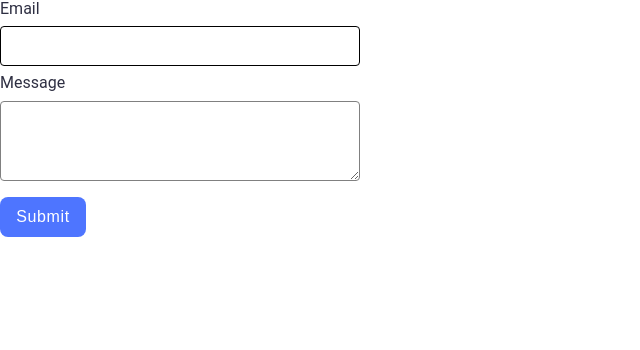
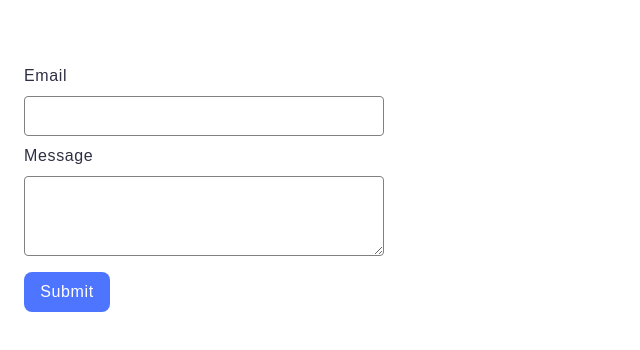
Before and after one commit to ValeriiaSeliverstova/goit-advancedjs-hw-01, a plain HTML site: page 2-form.html in a window 1280 px wide. Shown: the whole page, without its empty margins (0-640 px from the left). Drawn offline with nearby package versions, Linux system fonts and the light colour scheme.

Commit message:
Deploying to gh-pages from @ ValeriiaSeliverstova/goit-advancedjs-hw-01@0cf7e07ab95ca952495c6b1b6743890158497c59 🚀

```diff
--- a/2-form.html
+++ b/2-form.html
@@ -10,8 +10,8 @@
       href="https://cdnjs.cloudflare.com/ajax/libs/normalize/8.0.1/normalize.min.css"
     />
     <script type="module" crossorigin src="/goit-advancedjs-hw-01/2-form.js"></script>
-    <link rel="modulepreload" crossorigin href="/goit-advancedjs-hw-01/assets/styles-kamRMBOz.js">
-    <link rel="stylesheet" crossorigin href="/goit-advancedjs-hw-01/assets/styles-sGk1SE3o.css">
+    <link rel="modulepreload" crossorigin href="/goit-advancedjs-hw-01/assets/styles-CXc8u27R.js">
+    <link rel="stylesheet" crossorigin href="/goit-advancedjs-hw-01/assets/styles-C4KeoJ2K.css">
   </head>
   <body>
     <form class="feedback-form" autocomplete="off">
--- a/2-form.js
+++ b/2-form.js
@@ -1,2 +1,2 @@
-import"./assets/styles-kamRMBOz.js";let e={email:"",message:""};const m=(a,r)=>{try{localStorage.setItem(a,JSON.stringify(r))}catch(l){console.log(l)}},o=a=>{try{return JSON.parse(localStorage.getItem(a))}catch(r){console.log(r)}},t=document.querySelector(".feedback-form"),s=o("feedback-form-state");s&&(e={email:s.email||"",message:s.message||""},t.elements.email.value=e.email,t.elements.message.value=e.message);t.addEventListener("input",a=>{e[a.target.name]=a.target.value,m("feedback-form-state",e)});t.addEventListener("submit",a=>{if(a.preventDefault(),!e.email.trim()||!e.message.trim()){alert("Fill please all fields");return}console.log("FormData:",e),localStorage.removeItem("feedback-form-state"),e={email:"",message:""},t.reset()});
+import"./assets/styles-CXc8u27R.js";let e={email:"",message:""};const m=(a,r)=>{try{localStorage.setItem(a,JSON.stringify(r))}catch(l){console.log(l)}},o=a=>{try{return JSON.parse(localStorage.getItem(a))}catch(r){console.log(r)}},t=document.querySelector(".feedback-form"),s=o("feedback-form-state");s&&(e={email:s.email||"",message:s.message||""},t.elements.email.value=e.email,t.elements.message.value=e.message);t.addEventListener("input",a=>{e[a.target.name]=a.target.value,m("feedback-form-state",e)});t.addEventListener("submit",a=>{if(a.preventDefault(),!e.email.trim()||!e.message.trim()){alert("Fill please all fields");return}console.log("FormData:",e),localStorage.removeItem("feedback-form-state"),e={email:"",message:""},t.reset()});
 //# sourceMappingURL=2-form.js.map
--- /dev/null
+++ b/assets/styles-C4KeoJ2K.css
@@ -0,0 +1 @@
+*{box-sizing:border-box;margin:0;padding:0}body{font-family:Roboto,sans-serif;background-color:#fff;color:#2e2f42}ul{list-style-type:none;margin:0;padding:0}.gallery{display:flex;flex-direction:row;flex-wrap:wrap;gap:24px;justify-content:center;align-items:center;max-width:1440px;padding:100px 156px 24px;margin:0 auto}.gallery-item{max-width:360px;height:200px}.gallery-item:hover{transform:scale(1.05);transition:all .3s ease}.gallery-item img{width:100%;height:100%;object-fit:cover}.feedback-form{display:flex;flex-direction:column;justify-content:center;margin-top:64px;margin-left:24px;font-family:Montserrat,sans-serif;font-weight:400;font-size:16px;line-height:24px;letter-spacing:.04em}.feedback-form input,.feedback-form textarea{width:360px;height:40px;border:1px solid #808080;border-radius:4px;margin:8px 0;display:block;padding:8px 8px 8px 16px}.feedback-form textarea{height:80px}.feedback-form input:hover,.feedback-form textarea:hover{border:1px solid #000}.feedback-form button{width:86px;height:40px;border:none;border-radius:8px;background-color:#4e75ff;color:#fff;font-family:Montserrat,sans-serif;font-weight:500;font-size:16px;line-height:24px;letter-spacing:.04em;margin-top:8px;align-self:flex-start;margin-bottom:24px}.feedback-form button:hover{background-color:#6c8cff}.feedback-form input::placeholder,.feedback-form textarea::placeholder{opacity:0}.feedback-form input:focus::placeholder,.feedback-form textarea:focus::placeholder{color:gray;opacity:1}
--- a/assets/styles-kamRMBOz.js
+++ b/assets/styles-CXc8u27R.js
@@ -1,2 +1,2 @@
 (function(){const t=document.createElement("link").relList;if(t&&t.supports&&t.supports("modulepreload"))return;for(const e of document.querySelectorAll('link[rel="modulepreload"]'))i(e);new MutationObserver(e=>{for(const r of e)if(r.type==="childList")for(const o of r.addedNodes)o.tagName==="LINK"&&o.rel==="modulepreload"&&i(o)}).observe(document,{childList:!0,subtree:!0});function s(e){const r={};return e.integrity&&(r.integrity=e.integrity),e.referrerPolicy&&(r.referrerPolicy=e.referrerPolicy),e.crossOrigin==="use-credentials"?r.credentials="include":e.crossOrigin==="anonymous"?r.credentials="omit":r.credentials="same-origin",r}function i(e){if(e.ep)return;e.ep=!0;const r=s(e);fetch(e.href,r)}})();
-//# sourceMappingURL=styles-kamRMBOz.js.map
+//# sourceMappingURL=styles-CXc8u27R.js.map
--- a/assets/styles-sGk1SE3o.css
+++ /dev/null
@@ -1 +0,0 @@
-*{box-sizing:border-box;margin:0;padding:0}body{font-family:Roboto,sans-serif;background-color:#fff;color:#2e2f42}ul{list-style-type:none;margin:0;padding:0}.gallery{display:flex;flex-direction:row;flex-wrap:wrap;gap:24px;justify-content:center;align-items:center;max-width:1440px;padding:100px 156px 24px;margin:0 auto}.gallery-item{max-width:360px;height:200px}.gallery-item:hover{transform:scale(1.05);transition:all .3s ease}.gallery-item img{width:100%;height:100%;object-fit:cover}test .feedback-form{display:flex;flex-direction:column;justify-content:center;margin-top:64px;margin-left:24px;font-family:Montserrat,sans-serif;font-weight:400;font-size:16px;line-height:24px;letter-spacing:.04em}.feedback-form input,.feedback-form textarea{width:360px;height:40px;border:1px solid #808080;border-radius:4px;margin:8px 0;display:block;padding:8px 8px 8px 16px}.feedback-form textarea{height:80px}.feedback-form input:hover,.feedback-form textarea:hover{border:1px solid #000}.feedback-form button{width:86px;height:40px;border:none;border-radius:8px;background-color:#4e75ff;color:#fff;font-family:Montserrat,sans-serif;font-weight:500;font-size:16px;line-height:24px;letter-spacing:.04em;margin-top:8px;align-self:flex-start;margin-bottom:24px}.feedback-form button:hover{background-color:#6c8cff}.feedback-form input::placeholder,.feedback-form textarea::placeholder{opacity:0}.feedback-form input:focus::placeholder,.feedback-form textarea:focus::placeholder{color:gray;opacity:1}
```
Also changed, not shown: index.html (+2 -2 lines), index.js (+1 -1 lines), 2 other files.
